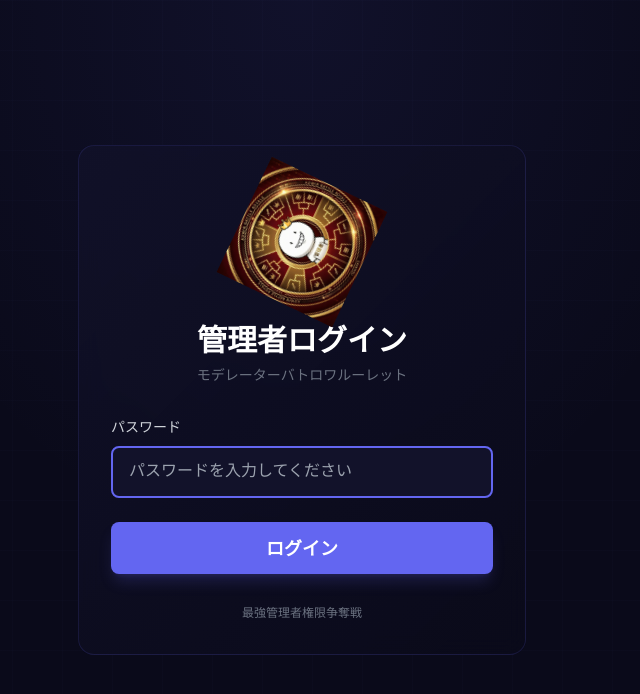
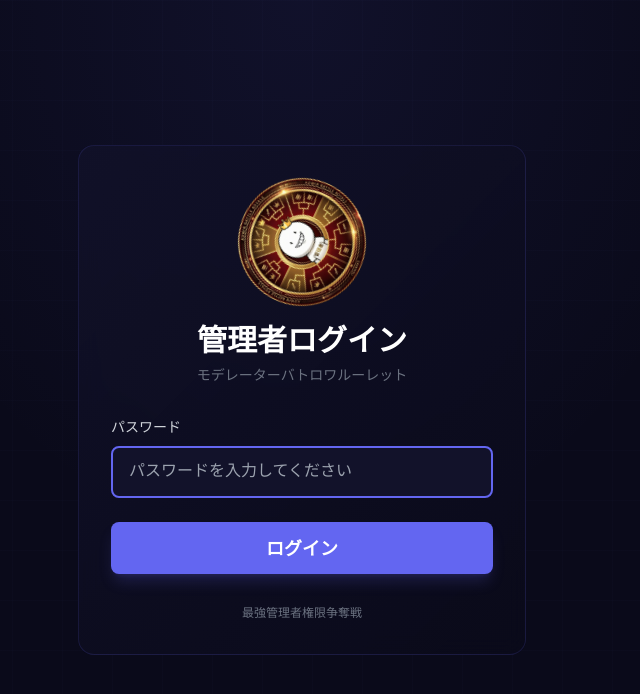
Before and after one commit to sai01234/roulette, a Next.js app: page /login in a window 1280 px wide. Shown: the top 694 px of the page, without its empty margins (338-978 px from the left). Built offline with nearby package versions, Linux system fonts and the light colour scheme.

Commit message:
Make login page icon circular
- Add rounded-full to container div
- Add overflow-hidden to clip image to circle
- Maintains opacity fix from before

```diff
--- a/app/login/page.tsx
+++ b/app/login/page.tsx
@@ -52,7 +52,7 @@ export default function LoginPage() {
             initial={{ rotate: 0 }}
             animate={{ rotate: 360 }}
             transition={{ duration: 3, ease: 'linear', repeat: Infinity }}
-            className="w-32 h-32 mx-auto mb-4"
+            className="w-32 h-32 mx-auto mb-4 rounded-full overflow-hidden"
             style={{ opacity: 1 }}
           >
             <img
```
